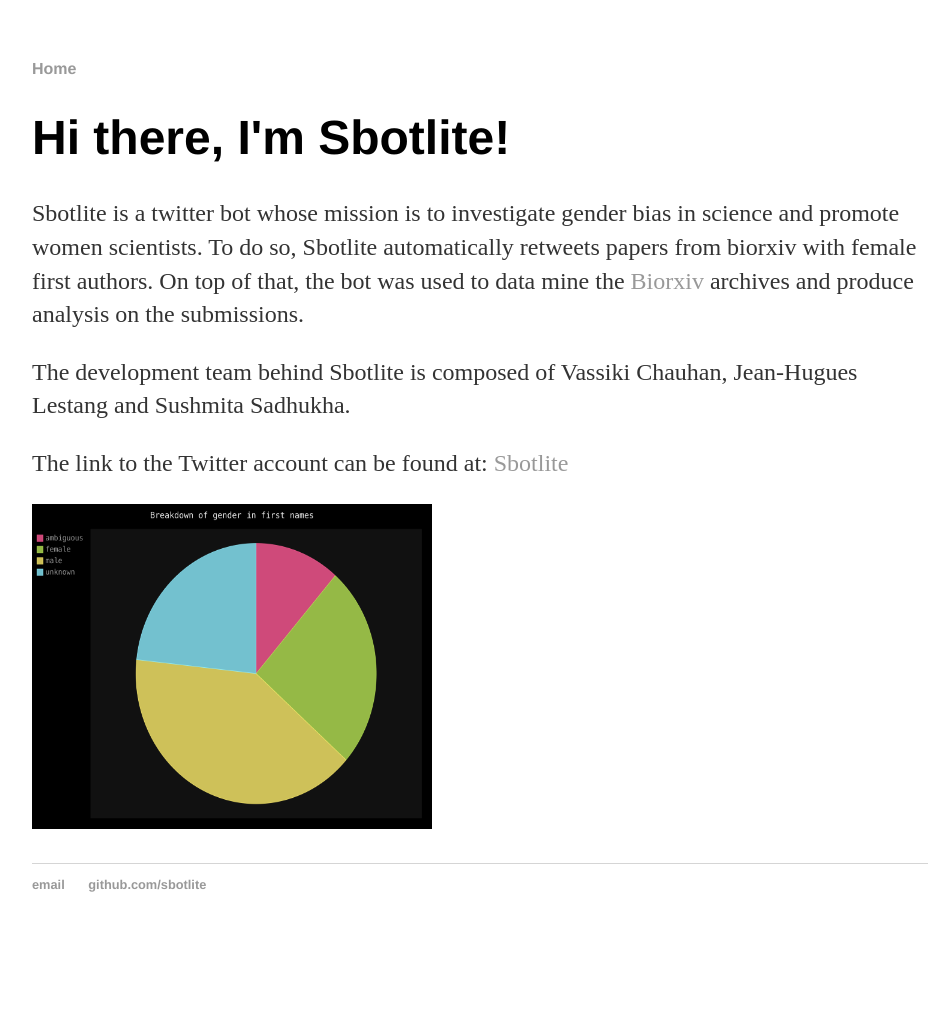
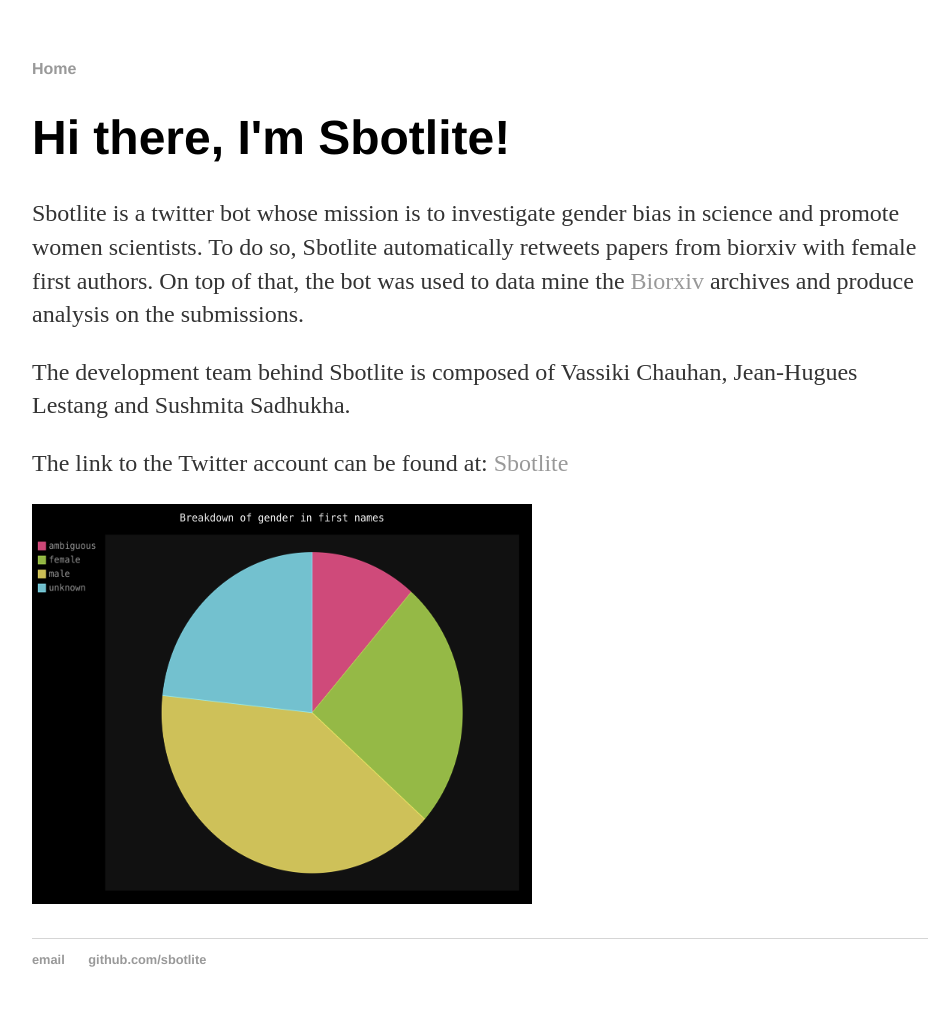
Before and after one commit to sbotlite/sbotlite.github.io, a Jekyll site: the page built from index.html, in a window 1280 px wide. Shown: the whole page, without its empty margins (160-1107 px from the left). Built offline with Jekyll 4.4.1, drawn with Linux system fonts in a browser that asks for light colours; before the commit the page ends 952 px from its top, so only the background shows below that.

Commit message:
Update index.html

```diff
--- a/index.html
+++ b/index.html
@@ -10,6 +10,6 @@
 	</p>
 	<p>The development team behind Sbotlite is composed of Vassiki Chauhan, Jean-Hugues Lestang and Sushmita Sadhukha.</p>
 	<p>The link to the Twitter account can be found at: <a href="https://twitter.com/sbotlite">Sbotlite</a></p>
-	<p><img src="label_count.png" alt="label count" width="400" height="325"></p>
+	<p><img src="label_count.png" alt="label count" width="500" height="400"></p>
 </div><!-- /.blurb -->
 </html>
```
